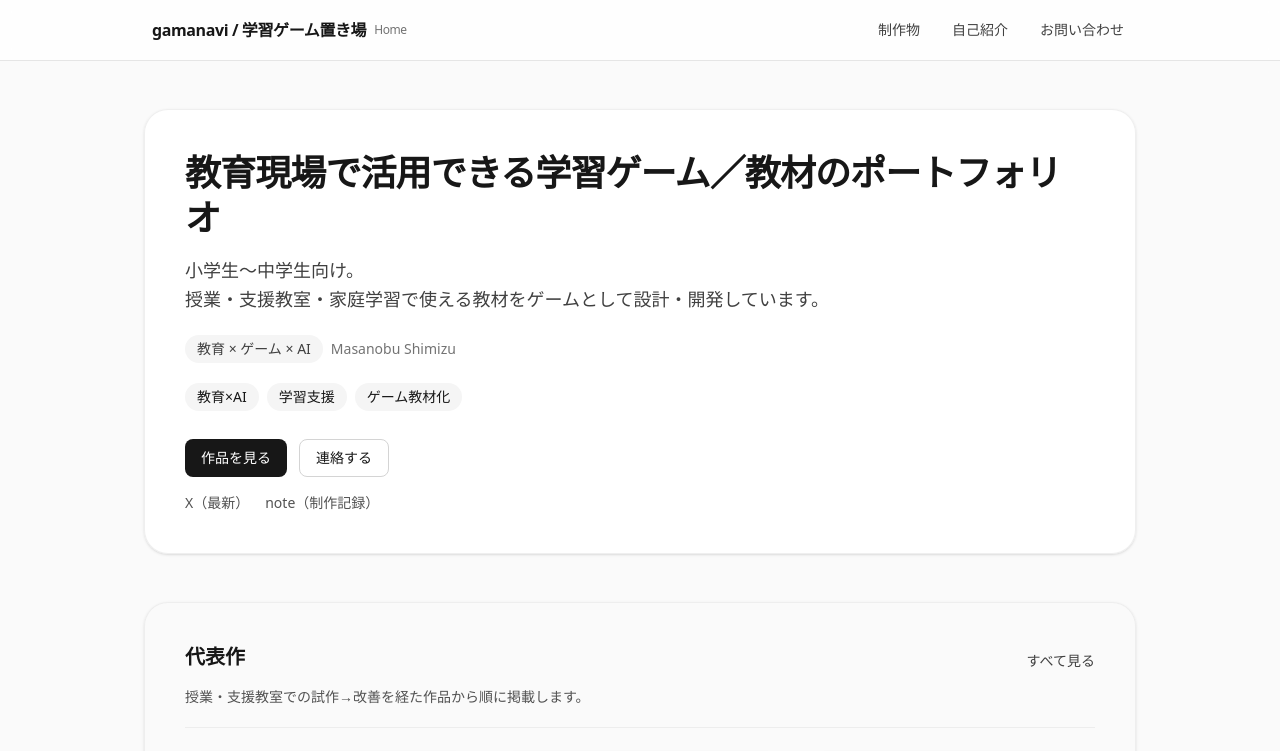
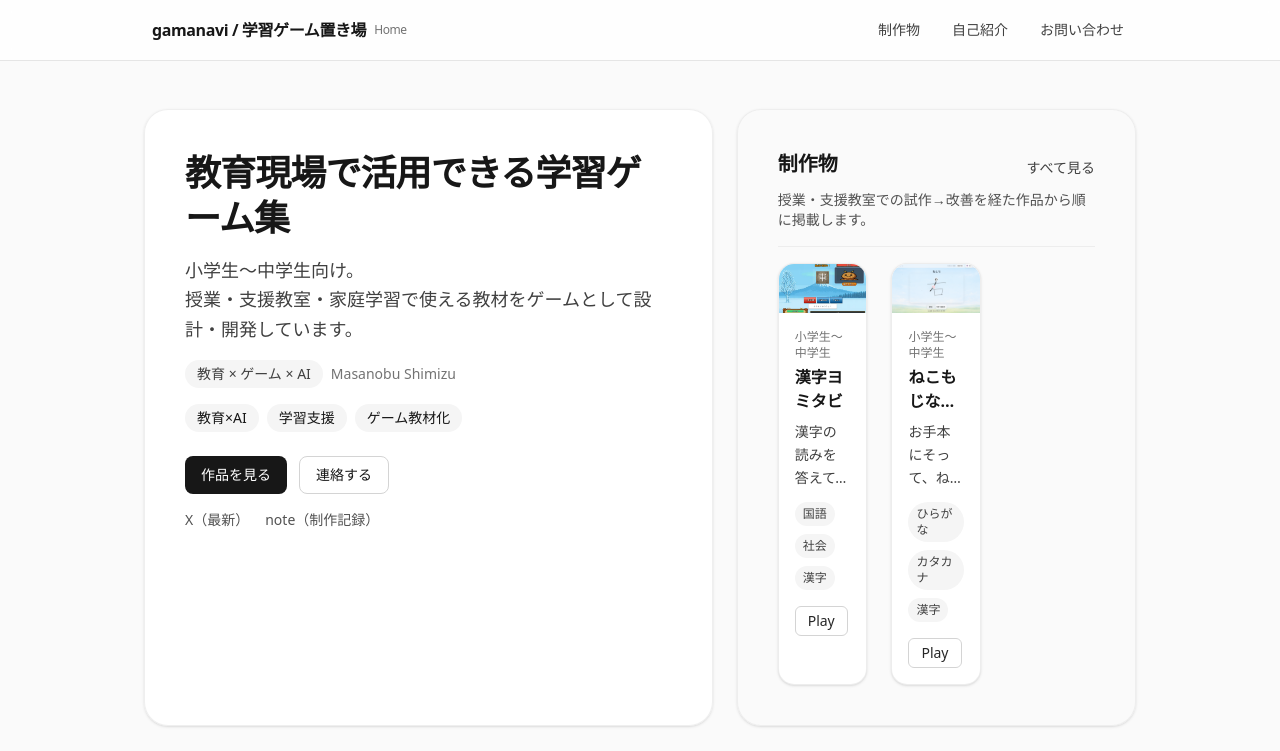
Before and after one commit to shimimasa/gamanavi-portfolio, a Next.js app: page / in a window 1280 px wide. Shown: the top 751 px of the page. Built offline with nearby package versions, Linux system fonts and the light colour scheme.

Commit message:
feat: update homepage layout and content for better visibility and clarity

```diff
--- a/src/app/page.js
+++ b/src/app/page.js
@@ -5,23 +5,26 @@ import { getWorks } from "@/lib/works";
 import WorkGrid from "@/components/WorkGrid";
 
 export default function HomePage() {
-  const works = getWorks().slice(0, 3);
+  // Homeでは「代表作」までファーストビューに収めることを優先し、表示数を絞る
+  const works = getWorks().slice(0, 2);
 
   return (
-    <div className="space-y-12">
-      <section className="rounded-3xl border border-neutral-200/60 bg-white/90 p-6 shadow-sm sm:p-10">
+    // PCでは2カラムにして、ファーストビュー内で「代表作」まで見せる
+    <div className="space-y-6 lg:grid lg:grid-cols-12 lg:gap-6 lg:space-y-0">
+      <section className="rounded-3xl border border-neutral-200/60 bg-white/90 p-6 shadow-sm sm:p-10 lg:col-span-7">
+
         {/* Step1: ファーストビューを「3秒で伝わる」形に寄せる */}
         <h1 className="text-2xl font-semibold leading-tight tracking-tight sm:text-4xl">
-          教育現場で活用できる学習ゲーム／教材のポートフォリオ
+          教育現場で活用できる学習ゲーム集
         </h1>
 
-        <p className="mt-4 text-base leading-relaxed text-neutral-700 sm:text-lg">
+        <p className="mt-3 text-base leading-relaxed text-neutral-700 sm:mt-4 sm:text-lg">
           小学生〜中学生向け。
           <br className="hidden sm:block" />
           授業・支援教室・家庭学習で使える教材をゲームとして設計・開発しています。
         </p>
 
-        <div className="mt-5 flex flex-wrap items-center gap-2">
+        <div className="mt-4 flex flex-wrap items-center gap-2">
           <span className="rounded-full bg-neutral-100 px-3 py-1 text-sm text-neutral-700">
             教育 × ゲーム × AI
           </span>
@@ -29,14 +32,14 @@ export default function HomePage() {
           <span className="text-sm text-neutral-500">{profile.name}</span>
         </div>
 
-        <div className="mt-5 flex flex-wrap gap-2">
+        <div className="mt-4 flex flex-wrap gap-2">
           {profile.focus.map((f) => (
             <span key={f} className="rounded-full bg-neutral-100 px-3 py-1 text-sm">
               {f}
             </span>
           ))}
         </div>
-        <div className="mt-7 flex flex-wrap gap-3">
+        <div className="mt-6 flex flex-wrap gap-3">
           <Link
             href="/works"
             className="inline-flex items-center justify-center rounded-lg bg-neutral-900 px-4 py-2 text-sm font-medium text-white hover:bg-neutral-800 focus-visible:outline-none focus-visible:ring-2 focus-visible:ring-neutral-900 focus-visible:ring-offset-2"
@@ -54,7 +57,7 @@ export default function HomePage() {
         </div>
 
         {/* 参考リンクは小さめで表示 */}
-        <div className="mt-4 flex flex-wrap items-center gap-4 text-sm text-neutral-600">
+        <div className="mt-3 flex flex-wrap items-center gap-4 text-sm text-neutral-600 sm:mt-4">
           <a className="hover:underline" href={links.x} target="_blank" rel="noreferrer">
             X（最新）
           </a>
@@ -65,20 +68,20 @@ export default function HomePage() {
       </section>
 
      {/* Works: ここから「作品」エリアとして面で区切る */}
-      <section className="rounded-3xl border border-neutral-200/60 bg-neutral-50/80 p-6 shadow-sm sm:p-10">
-        <div className="mb-4 flex items-end justify-between">
-          <h2 className="text-xl font-semibold">代表作</h2>
+     <section className="rounded-3xl border border-neutral-200/60 bg-neutral-50/80 p-6 shadow-sm sm:p-10 lg:col-span-5">
+             <div className="mb-3 flex items-end justify-between">
+          <h2 className="text-xl font-semibold">制作物</h2>
           <Link href="/works" className="text-sm text-neutral-700 hover:underline">
             すべて見る
           </Link>
         </div>
 
-        <p className="mb-5 text-sm text-neutral-600">
+        <p className="mb-4 text-sm text-neutral-600">
           授業・支援教室での試作→改善を経た作品から順に掲載します。
         </p>
 
         {/* 上品な区切り（薄い線） */}
-        <div className="mb-6 h-px w-full bg-neutral-200/60" />
+        <div className="mb-4 h-px w-full bg-neutral-200/60" />
 
         <WorkGrid works={works} />
       </section>
```
